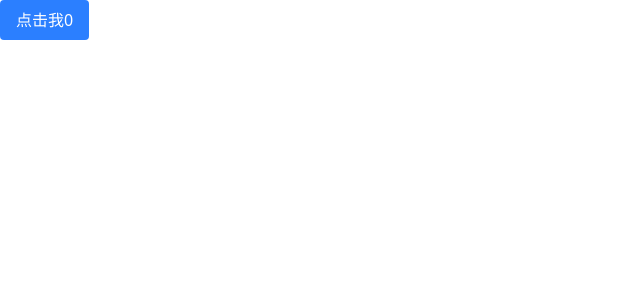
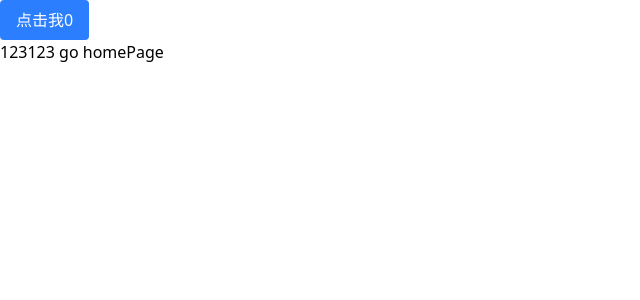
Before and after one commit to lky2021/lint-commit, a Vue app: page / in a window 1280 px wide. Shown: the top 300 px of the page, without its empty margins (0-640 px from the left). Built offline with nearby package versions, Linux system fonts and the light colour scheme.

Commit message:
feat: 新增vue-router

```diff
--- a/package.json
+++ b/package.json
@@ -20,7 +20,8 @@
   },
   "dependencies": {
     "pinia": "^3.0.4",
-    "vue": "^3.5.24"
+    "vue": "^3.5.24",
+    "vue-router": "^4.6.4"
   },
   "devDependencies": {
     "@commitlint/cli": "^20.3.1",
--- a/src/App.vue
+++ b/src/App.vue
@@ -12,6 +12,7 @@ const handleClick = () => {
   <button class="rounded bg-blue-500 px-4 py-2 text-white" @click="handleClick">
     点击我{{ store.count }}
   </button>
+  <router-view></router-view>
 </template>
 
 <style scoped></style>
--- a/src/main.ts
+++ b/src/main.ts
@@ -1,10 +1,13 @@
 import { createApp } from 'vue'
 import { createPinia } from 'pinia'
 import App from './App.vue'
+import { router } from '@/router/index.ts'
 
 import './assets/css/styles.css'
 
 const pinia = createPinia()
 const app = createApp(App)
+
 app.use(pinia)
+app.use(router)
 app.mount('#app')
--- /dev/null
+++ b/src/pages/home/index.vue
@@ -0,0 +1,7 @@
+<template>
+  <div>hooooooo</div>
+</template>
+
+<script setup lang="ts"></script>
+
+<style scoped></style>
--- /dev/null
+++ b/src/pages/login/index.vue
@@ -0,0 +1,18 @@
+<template>
+  <div>
+    123123
+    <button @click="goHome">go homePage</button>
+  </div>
+</template>
+
+<script setup lang="ts">
+import { useRouter } from 'vue-router'
+
+const router = useRouter()
+
+const goHome = () => {
+  router.replace('/home')
+}
+</script>
+
+<style scoped></style>
```
Also changed, not shown: src/router/index.ts (added, +14 -0 lines), 1 other file (tests, documents, lock files or other folders).
